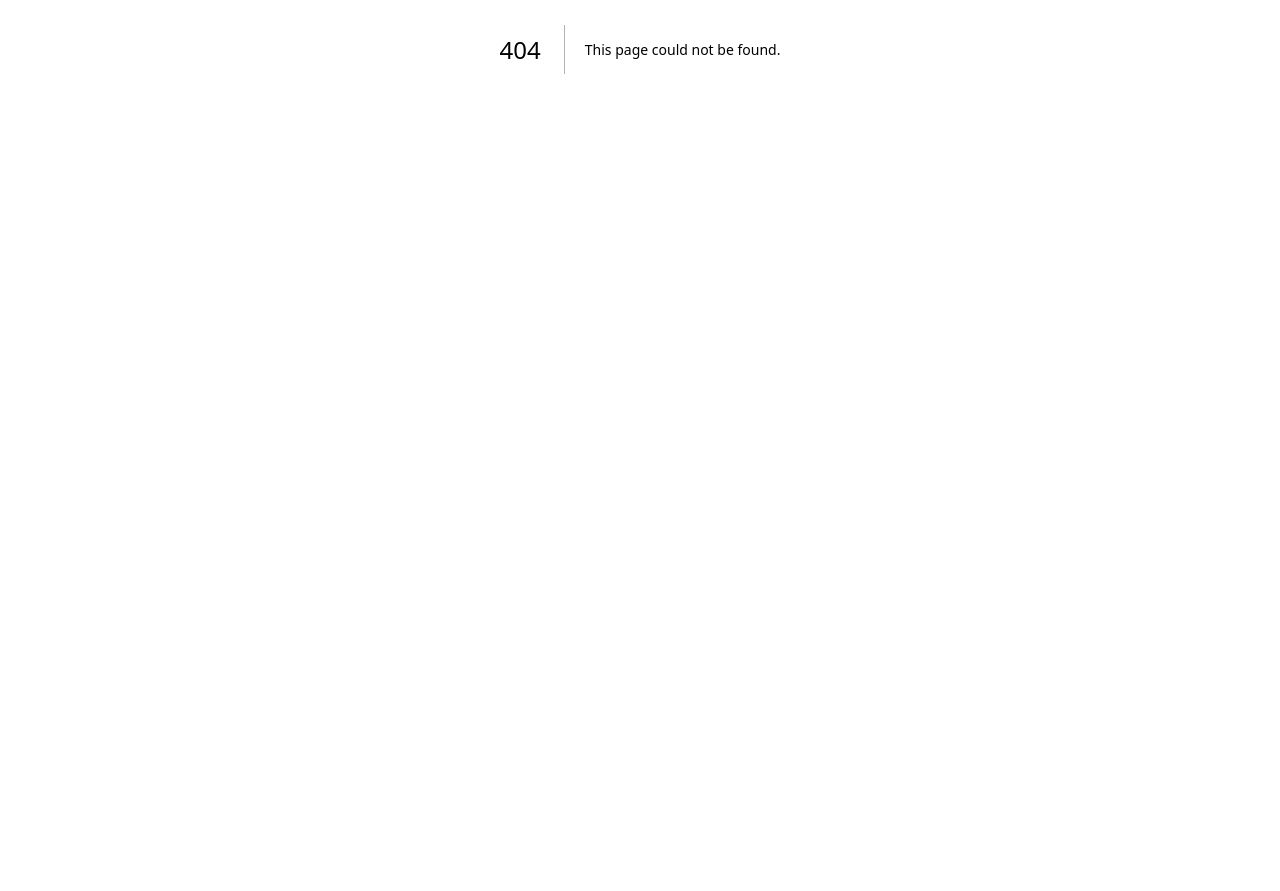
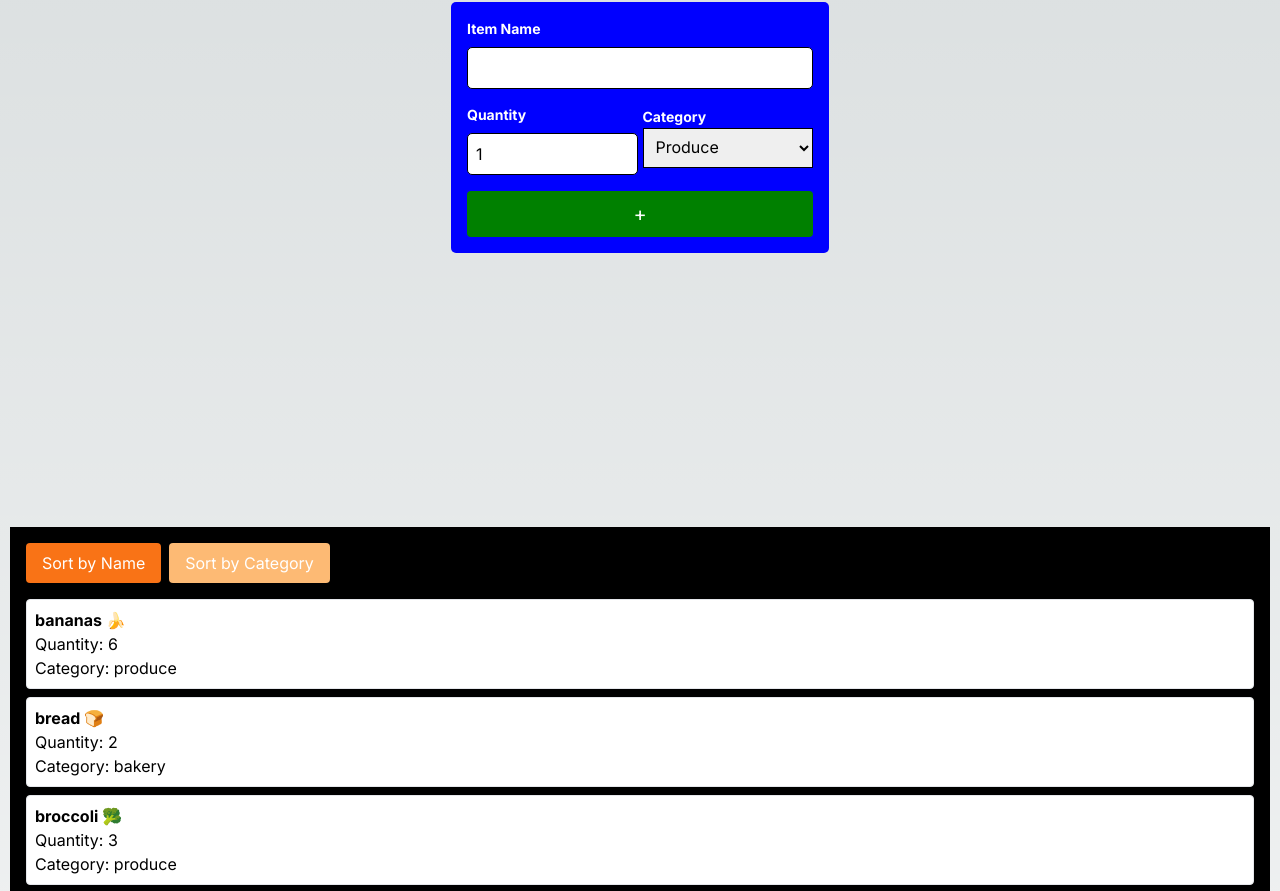
Before and after one commit to happyapplesauce/cprg306-assignments-, a Next.js app: page /week-6 in a window 1280 px wide. Before the commit this address had no page. Shown: the part 351-1242 px from the top of the page. Before the commit the page ends 800 px from the top, so only its background shows below. Built offline with nearby package versions, Linux system fonts and the light colour scheme.

Commit message:
Week6 from week4and week-5

```diff
--- a/app/page.js
+++ b/app/page.js
@@ -19,6 +19,9 @@ const HomePage = () => {
         <li>
           <a href= "/week-5" style={{ fontSize: '1.5rem', color: 'green'}}>Week 5 Assignment</a>
         </li>
+        <li>
+          <a href= "/week-6" style={{ fontSize: '1.5rem', color: 'green'}}>Week 6 Assignment</a>
+        </li>
       </ul>
     </div>
   );
--- /dev/null
+++ b/app/week-6/item-list.js
@@ -0,0 +1,47 @@
+'use client';
+
+import React, { useState } from 'react';
+import Item from './item';
+import itemsData from './items.json';
+
+export default function ItemList() {
+  const [sortBy, setSortBy] = useState('name');
+
+  // Function to sort items based on sortBy state
+  const sortedItems = [...itemsData].sort((a, b) => {
+    if (sortBy === 'name') {
+      return a.name.localeCompare(b.name);
+    } else if (sortBy === 'category') {
+      return a.category.localeCompare(b.category);
+    }
+    return 0;
+  });
+
+  return (
+    <div className="p-4 text-white bg-black ">
+      <div className="mb-4">
+        <button
+          onClick={() => setSortBy('name')}
+          className={`mr-2 px-4 py-2 rounded ${
+            sortBy === 'name' ? 'bg-orange-500 text-white' : 'bg-orange-300'
+          }`}
+        >
+          Sort by Name
+        </button>
+        <button
+          onClick={() => setSortBy('category')}
+          className={`mr-2 px-4 py-2 rounded ${
+            sortBy === 'category' ? 'bg-orange-500 text-white' : 'bg-orange-300'
+          }`}
+        >
+          Sort by Category
+        </button>
+      </div>
+      <div>
+        {sortedItems.map((item) => (
+            <Item key={item.id} item={item}/>
+        ))}
+      </div>
+    </div>
+  );
+}
--- /dev/null
+++ b/app/week-6/item.js
@@ -0,0 +1,11 @@
+import React from 'react';
+
+const Item = ({ item }) => (
+    <div className="border p-2 mb-2 rounded bg-white text-black">
+      <h3 className="font-bold">{item.name}</h3>
+      <p>Quantity: {item.quantity}</p>
+      <p>Category: {item.category}</p>
+    </div>
+  );
+
+  export default Item;
--- /dev/null
+++ b/app/week-6/items.json
@@ -0,0 +1,74 @@
+[
+    {
+      "id": "1h2GJKH12gkHG31h1H",
+      "name": "milk, 4 L 🥛",
+      "quantity": 1,
+      "category": "dairy"
+    },
+    {
+      "id": "2KJH3k2j3H1k2J3K1H",
+      "name": "bread 🍞",
+      "quantity": 2,
+      "category": "bakery"
+    },
+    {
+      "id": "3h2KJH3k2j3H1k2J3",
+      "name": "eggs, dozen 🥚",
+      "quantity": 2,
+      "category": "dairy"
+    },
+    {
+      "id": "4k2J3K1H2GJKH12gk",
+      "name": "bananas 🍌",
+      "quantity": 6,
+      "category": "produce"
+    },
+    {
+      "id": "5H1h1H2KJH3k2j3H",
+      "name": "broccoli 🥦",
+      "quantity": 3,
+      "category": "produce"
+    },
+    {
+      "id": "6H1k2J3K1H2GJKH1",
+      "name": "chicken breasts, 1 kg 🍗",
+      "quantity": 1,
+      "category": "meat"
+    },
+    {
+      "id": "7gkHG31h1H2KJH3k",
+      "name": "pasta sauce 🍝",
+      "quantity": 3,
+      "category": "canned goods"
+    },
+    {
+      "id": "8j3H1k2J3K1H2GJK",
+      "name": "spaghetti, 454 g 🍝",
+      "quantity": 2,
+      "category": "dry goods"
+    },
+    {
+      "id": "9H12gkHG31h1H2KJ",
+      "name": "toilet paper, 12 pack 🧻",
+      "quantity": 1,
+      "category": "household"
+    },
+    {
+      "id": "10H3k2j3H1k2J3K1",
+      "name": "paper towels, 6 pack",
+      "quantity": 1,
+      "category": "household"
+    },
+    {
+      "id": "11k2J3K1H2GJKH12",
+      "name": "dish soap 🍽️",
+      "quantity": 1,
+      "category": "household"
+    },
+    {
+      "id": "12GJKH12gkHG31h1",
+      "name": "hand soap 🧼",
+      "quantity": 4,
+      "category": "household"
+    }
+  ]
--- /dev/null
+++ b/app/week-6/new-item.js
@@ -0,0 +1,73 @@
+'use client';
+
+import { useState } from 'react';
+
+export default function NewItem(){
+    const [name, setName] = useState('');
+    const [quantity, setQuantity] = useState(1);
+    const [category, setCategory] = useState('produce');
+
+    const handleSubmit = (event) => {
+        event.preventDefault();
+        const newItem = {name, quantity, category};
+        onAddItem(newItem);
+        setName('');
+        setQuantity(1);
+        setCategory('produce');
+    };
+
+    return (
+        <div style={{display:'flex', justifyContent: 'center', alignItems:'center', minHeight:'100vh'}}>
+        <form onSubmit={handleSubmit} style={{ padding: '16px', backgroundColor: 'blue', borderRadius: '5px', width: '30%'}}>
+            <div style={{marginBottom: '15px'}}>
+                <label style= {{ display: 'block', fontSize: '14px', fontWeight:'bold', color: 'white', marginBottom: '8px'}}>Item Name</label>
+                <input
+                type="text"
+                value={name}
+                onChange={(e) => setName(e.target.value)}
+                required
+                style={{ width: '100%', padding: '8px', border:'1px solid black', borderRadius: '5px', backgroundColor: 'white', color: 'black' }}/>
+            </div>
+
+            <div style= {{display: 'flex', marginBottom: '16px', gap:'5px'}}>
+                <div style={{ flex: '1'}}>
+                <label style={{display: 'block', fontSize: '14px', fontWeight: 'bold', marginBottom:'8px', color:'white'}}>Quantity</label>
+                <input
+                type="number"
+                value={quantity}
+                onChange={(e) => setQuantity(Number(e.target.value))}
+                min="1"
+                max="99"
+                required
+                style={{ width: '100%', padding:'8px', border: '1px solid black', borderRadius: '5px', backgroundColour:'white', color:'black' }}/>
+            </div>
+
+            <div style={{flex: '1'}}>
+                <label style={{width: 'block', fontSize: '14px', fontWeight:'bold', marginBottom: '16px', color: 'white'}}>Category</label>
+                <select
+                value={category}
+                onChange={(e) => setCategory(e.target.value)}
+                required
+                style= {{ width: '100%', padding:'8px', border: '1px solid black', backroundColour: 'white', color: 'black'}}>
+                    <option value="category" disabled>Category</option>
+                    <option value="produce">Produce</option>
+                    <option value="dairy">Dairy</option>
+                    <option value="bakery">Bakery</option>
+                    <option value="meat">Meat</option>
+                    <option value="frozen">Frozen</option>
+                    <option value="canned">Canned Goods</option>
+                    <option value="dry">Dry Goods</option>
+                    <option value="beverages">Beverages</option>
+                    <option value="snacks">Snacks</option>
+                    <option value="household">Household</option>
+                    <option value="other">Other</option>
+                    </select>
+            </div>
+            </div>
+        <button type= "submit" style={{width: '100%', backgroundColor: 'green', color: 'white', padding: '8px 16px', borderRadius: '4px', fontSize: '20px', cursor:'pointer'}}>
+            +
+        </button>
+        </form>
+        </div>
+    );
+}
--- /dev/null
+++ b/app/week-6/page.js
@@ -0,0 +1,24 @@
+'use client';
+import React, { useState } from 'react';
+import ItemList from './item-list';
+import NewItem from './new-item';
+import itemsData from './items.json';
+
+const Page = () =>
+    {
+        const [items, setItems] = useState(itemsData);
+
+        const handleAddItem = (newItem) => {
+            setItems([...items, newItem]);
+        };
+        return(
+            <div style={{ padding: '10px'}}>
+            <h1 style={{ fontSize: '2em', fontWeight: 'bold', marginBottom:'20px'}}>Shopping List</h1>
+            <NewItem onAddItem= {handleAddItem} />
+            <ItemList items={items} />
+            </div>
+        );
+
+    };
+
+    export default Page;
```
